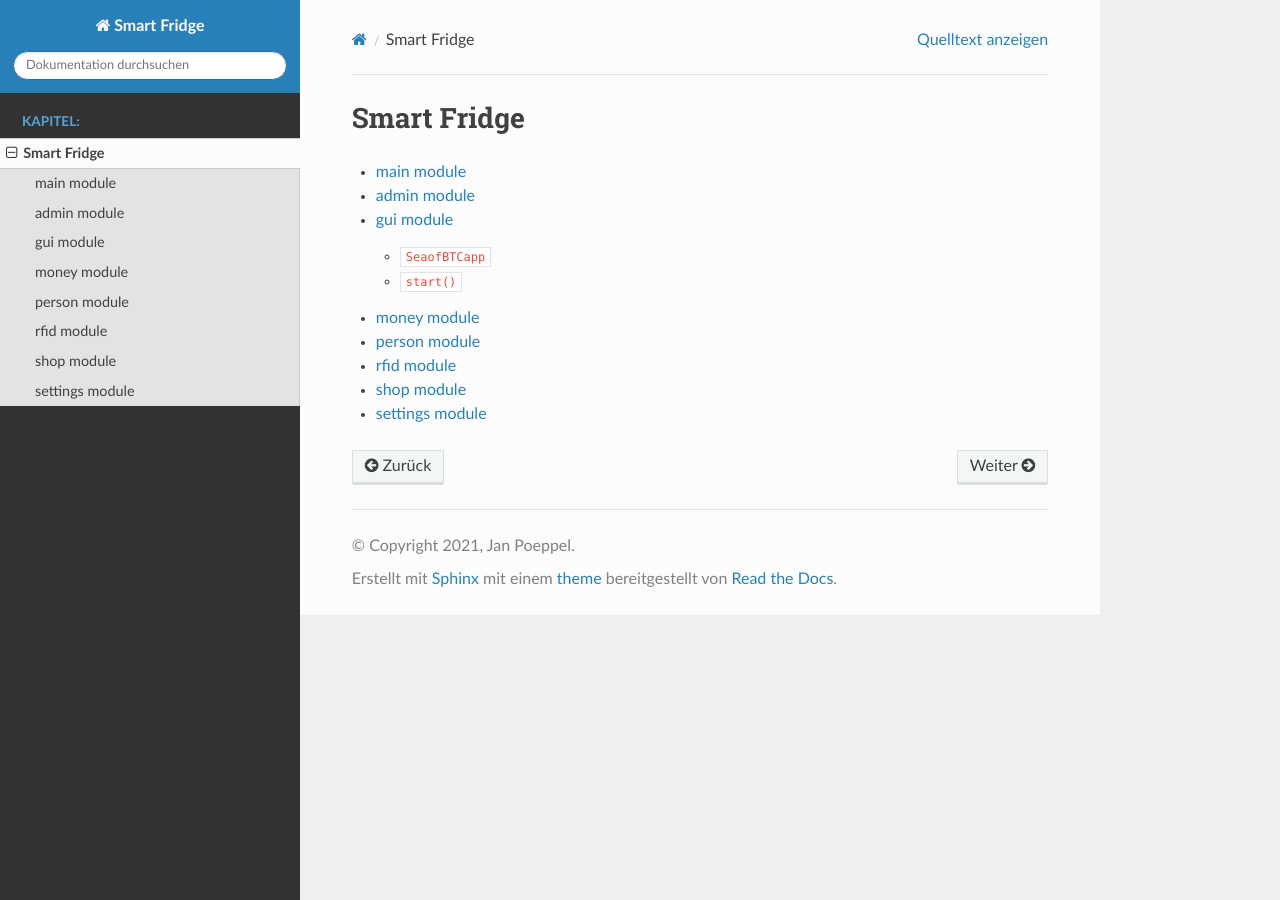
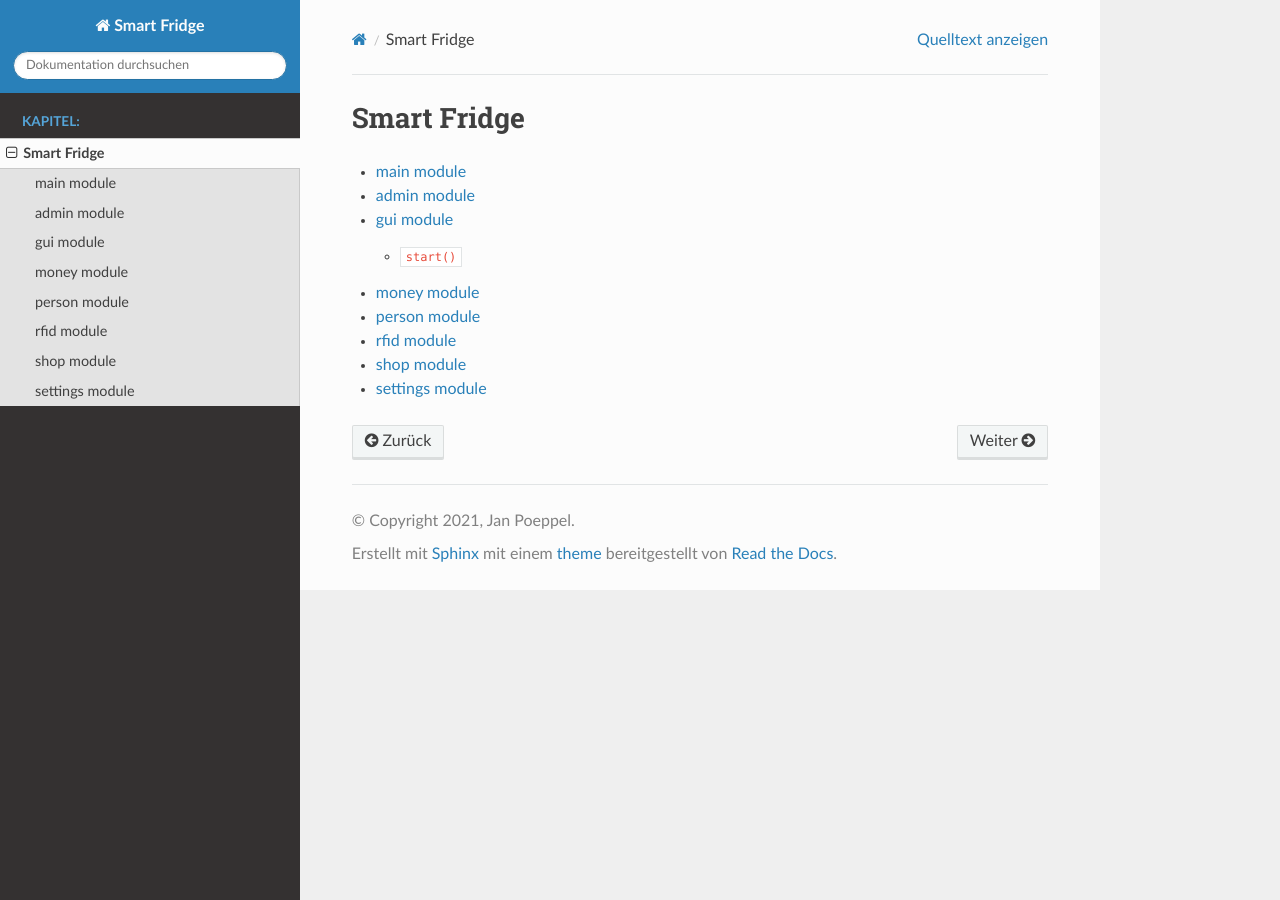
Before and after one commit to JanPoeppel/Smart-Fridge, a Sphinx documentation site: the page built from docs/modules.rst, in a window 1280 px wide. Built offline with Sphinx 7.4.7 and the Read the Docs theme 2.0.0, drawn with Linux system fonts in a browser that asks for light colours.

Commit message:
Update gui.rst

```diff
--- a/docs/gui.rst
+++ b/docs/gui.rst
@@ -4,7 +4,6 @@ gui module
 Die Seiten werden über Klasse SeaofBTCapp von Harrison verwaltet.
  | https://pythonprogramming.net/change-show-new-frame-tkinter/
 
- .. class:: SeaofBTCapp
 
 .. autoclass:: SeaofBTCapp
 
```
